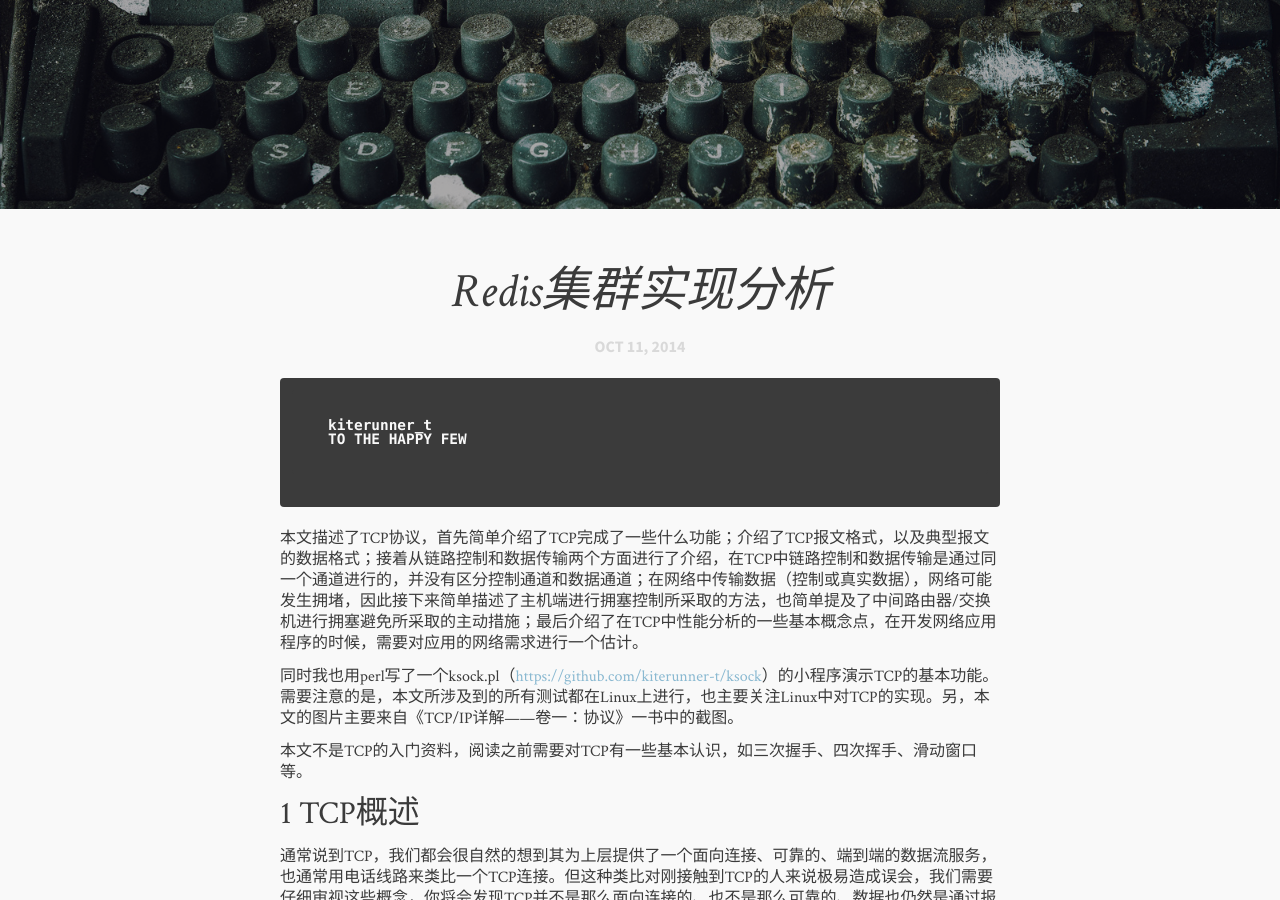
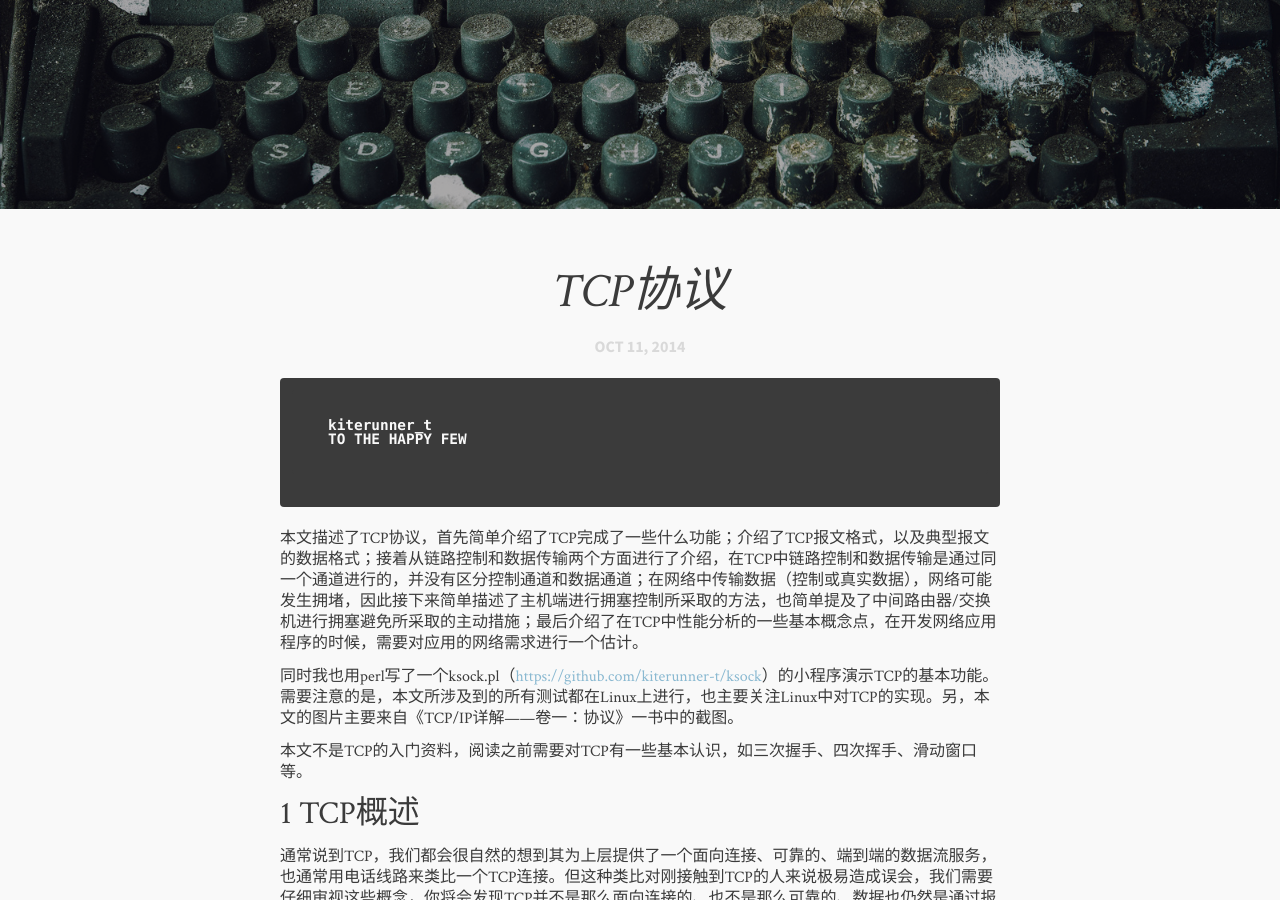
Before and after one commit to kiterunner-t/kiterunner-t.github.io, a Jekyll site: the page built from _posts/2014-10-11-TCP协议.md, in a window 1280 px wide and 900 px high, scrolled down 341 px. Built offline with Jekyll 4.4.1, drawn with Linux system fonts in a browser that asks for light colours; comment, search, counter and statistics services are not loaded.

Commit message:
修改TCP协议名字

```diff
--- a/_posts/2014-10-11-TCP协议.md
+++ b/_posts/2014-10-11-TCP协议.md
@@ -1,9 +1,9 @@
 ---
 layout: post
 permalink: /blog/tcp-protocol.html
-title: "Redis集群实现分析"
+title: "TCP协议"
 category: articles
-tags: [LinuxApp]
+tags: [Jekyll]
 ---
 
     kiterunner_t
```
